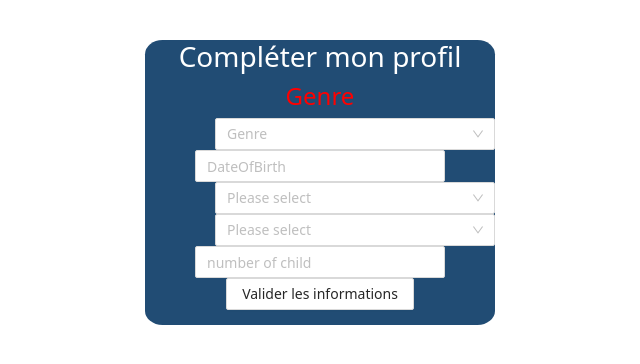
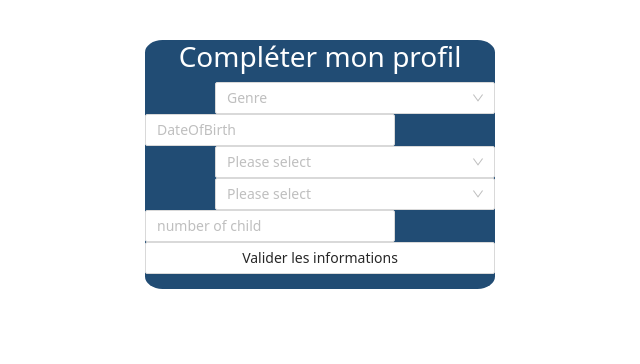
Before and after one commit to remybajo/projetagora, a React (Create React App) app in the folder reactapp/: page /profilcomp in a window 1280 px wide. Shown: the top 364 px of the page, without its empty margins (320-960 px from the left). Built offline with nearby package versions, Linux system fonts and the light colour scheme.

Commit message:
check push

```diff
--- a/package.json
+++ b/package.json
@@ -14,6 +14,7 @@
     "http-errors": "~1.6.3",
     "mongoose": "^6.0.12",
     "morgan": "~1.9.1",
+    "react-city-picker": "^1.0.6",
     "sync-request": "^6.1.0",
     "uid2": "^1.0.0"
   }
--- a/reactapp/src/completerProfil.js
+++ b/reactapp/src/completerProfil.js
@@ -73,6 +73,7 @@ const props = {
 
 function CompleterProfil(props) {
   return (
+
     /* header */
     <Layout className="site-layout-background">
       <EnTete />
--- a/reactapp/src/profilcomp.js
+++ b/reactapp/src/profilcomp.js
@@ -1,11 +1,17 @@
-import React, { useState, useEffect } from 'react';
+import React, { useState, useEffect, Component } from 'react';
+import {render} from 'react-dom'
 import './App.css';
 import { Input, Button, Modal, InputNumber, Form, Radio, Select, Cascader } from 'antd';
 import { Link, Redirect } from 'react-router-dom'
 import { connect } from 'react-redux'
+
+import querystring from 'querystring';
+
 const { Option } = Select;
 //import { CookiesProvider } from "react-cookie";
 //import Cookies from 'js-cookie';
+
+
 
 function Profilcomp(props) {
 
@@ -17,6 +23,9 @@ function Profilcomp(props) {
     const [numberOfcChild, setNumberOfcChild] = useState('')
     const [validation, setValidation] = useState('')
     //Cookies.set('token', props.token)
+
+
+
 
 
 
@@ -115,15 +124,14 @@ function Profilcomp(props) {
     return (
 
 
-        <div className="info" >
+        <div className="info" style={{display:'flex', justifyContent:"center", alignItems:"center"}} >
 
 
-            <div className="Sign" style={{display:'flex', justifyContent:"center", alignItems:"center"}}>
+            <div className="Sign">
                 <h3 style={{ color: "white", display:'flex', justifyContent:"center" }}> Compléter mon profil </h3>
 
 
 
-                <h4 style={{ color: "red", display:'flex', justifyContent:"center" }}>Genre </h4>
                 <Cascader style={{ display:'flex', justifyContent:"center", alignItems:"center" }}
                     className="cascade"
                     options={Genre}
@@ -132,7 +140,7 @@ function Profilcomp(props) {
                 />
 
 
-                <Form.Item name="input-number" noStyle>
+                <Form.Item name="input-number" noStyle style={{ display:'flex', justifyContent:"center", alignItems:"center" }}>
                     <InputNumber min={1930} max={2010} onSelect={(e) => setDateOfBirth(e.target.value)} className="Login-input" placeholder="DateOfBirth" />
                 </Form.Item>
 
```
Also changed, not shown: 1 other file (tests, documents, lock files or other folders).
